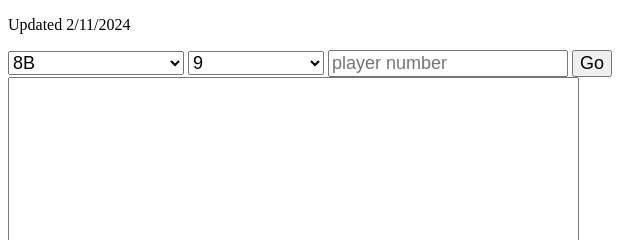
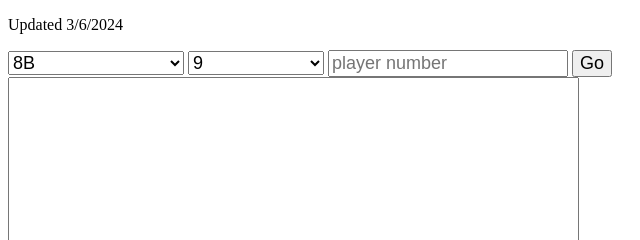
Before and after one commit to Hockey-siahl/player_info, a plain HTML site: page index.html in a window 1280 px wide. Shown: the top 240 px of the page, 0-640 px from the left. Drawn offline with Linux system fonts and the light colour scheme.

Commit message:
Update index.html

```diff
--- a/index.html
+++ b/index.html
@@ -4,7 +4,7 @@
     <title>Find SIAHL player in Div 8-9 </title>
 </head>
 <body>
-    <p>Updated 2/11/2024</p>
+    <p>Updated 3/6/2024</p>
     <select id="team8BDropdown" style="font-size:18px"></select>
     <select id="team9Dropdown" style="font-size:18px"></select>
     <input type="number" id="playerNumber" placeholder="player number" style="font-size:18px">
```
